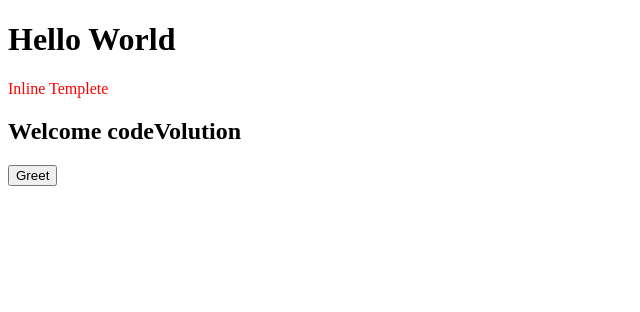
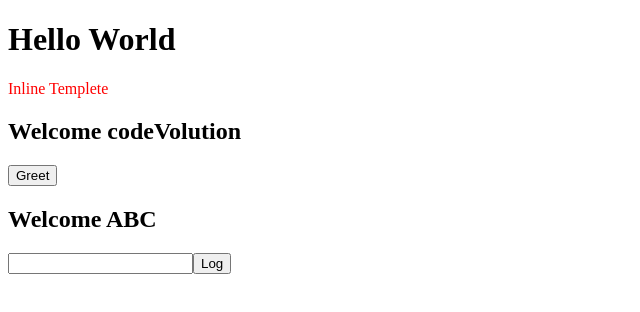
Before and after one commit to smitamusale30/AngularBacis, an Angular app: page / in a window 1280 px wide. Shown: the top 312 px of the page, without its empty margins (0-640 px from the left). Built offline with nearby package versions, Linux system fonts and the light colour scheme.

Commit message:
Template reference variable

```diff
--- a/src/app/app.component.html
+++ b/src/app/app.component.html
@@ -4,4 +4,5 @@
 </h1>
 <app-demo></app-demo>
 <app-binding></app-binding>
+<app-template-ref-var></app-template-ref-var>
 <router-outlet></router-outlet>
--- a/src/app/app.module.ts
+++ b/src/app/app.module.ts
@@ -5,12 +5,14 @@ import { AppRoutingModule } from './app-routing.module';
 import { AppComponent } from './app.component';
 import { DemoComponent } from './demo/demo.component';
 import { BindingComponent } from './binding/binding.component';
+import { TemplateRefVarComponent } from './template-ref-var/template-ref-var.component';
 
 @NgModule({
   declarations: [
     AppComponent,
     DemoComponent,
-    BindingComponent
+    BindingComponent,
+    TemplateRefVarComponent
   ],
   imports: [
     BrowserModule,
--- /dev/null
+++ b/src/app/template-ref-var/template-ref-var.component.html
@@ -0,0 +1,3 @@
+<h2>Welcome {{userName}}</h2>
+<input #userId type="text">
+<button (click)="logMessage(userId.value)">Log</button>
--- /dev/null
+++ b/src/app/template-ref-var/template-ref-var.component.ts
@@ -0,0 +1,22 @@
+import { Component, OnInit } from '@angular/core';
+
+@Component({
+  selector: 'app-template-ref-var',
+  templateUrl: './template-ref-var.component.html',
+  styleUrls: ['./template-ref-var.component.css']
+})
+export class TemplateRefVarComponent implements OnInit {
+
+  public userName = "ABC";
+
+  constructor() { }
+
+  ngOnInit(): void {
+  }
+
+  logMessage(value: any){
+    console.log(value);
+
+  }
+
+}
```
Also changed, not shown: src/app/template-ref-var/template-ref-var.component.css (added), 1 other file (tests, documents, lock files or other folders).
